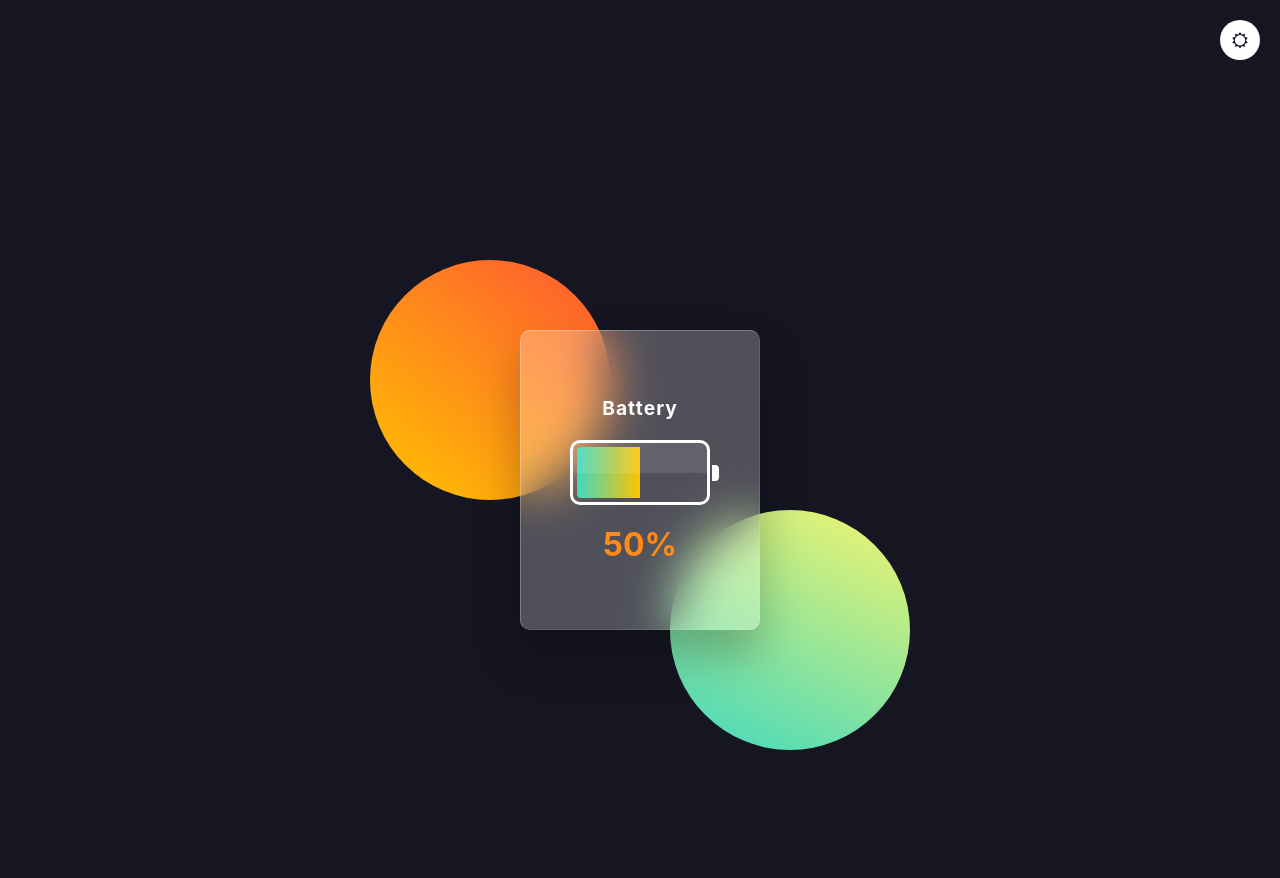
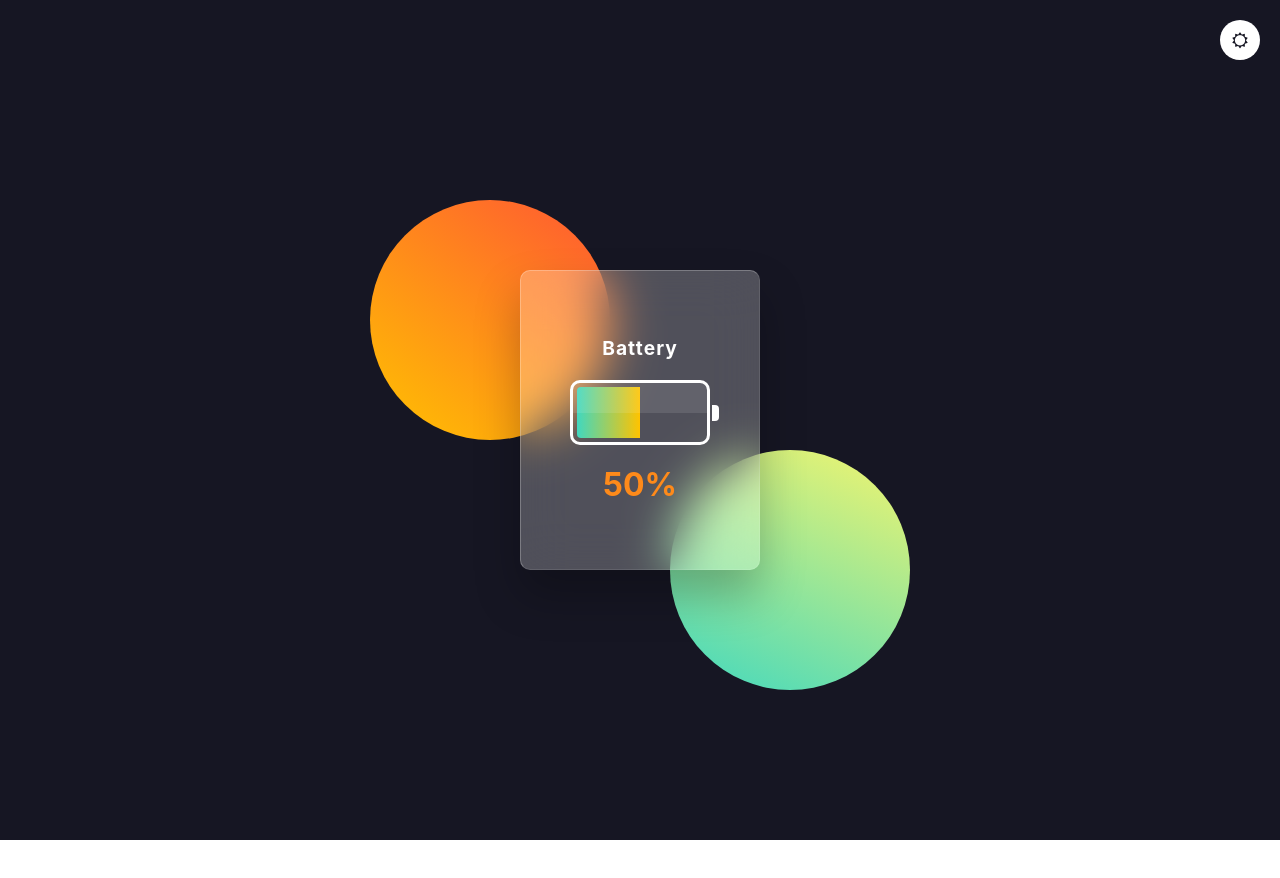
Before and after one commit to eslazyk10/glassmorphism-battery-toggle, a plain HTML site: page index.html in a window 1280 px wide. Both pictures are taken after a click on the element 1240 px from the left and 40 px from the top of the page. After the commit the page ends 840 px from the top, so only its background shows below. Drawn offline with Linux system fonts and the light colour scheme.

Commit message:
Update style.css

```diff
--- a/style.css
+++ b/style.css
@@ -11,12 +11,12 @@ section {
   display: flex;
   justify-content: center;
   align-items: center;
-  min-height: 120vh;
+  min-height: 105vh;
 }
 
 section.dark {
   background: #161623;
-  min-height: 120vh;
+  min-height: 105vh;
 }
 
 section::before {
```
